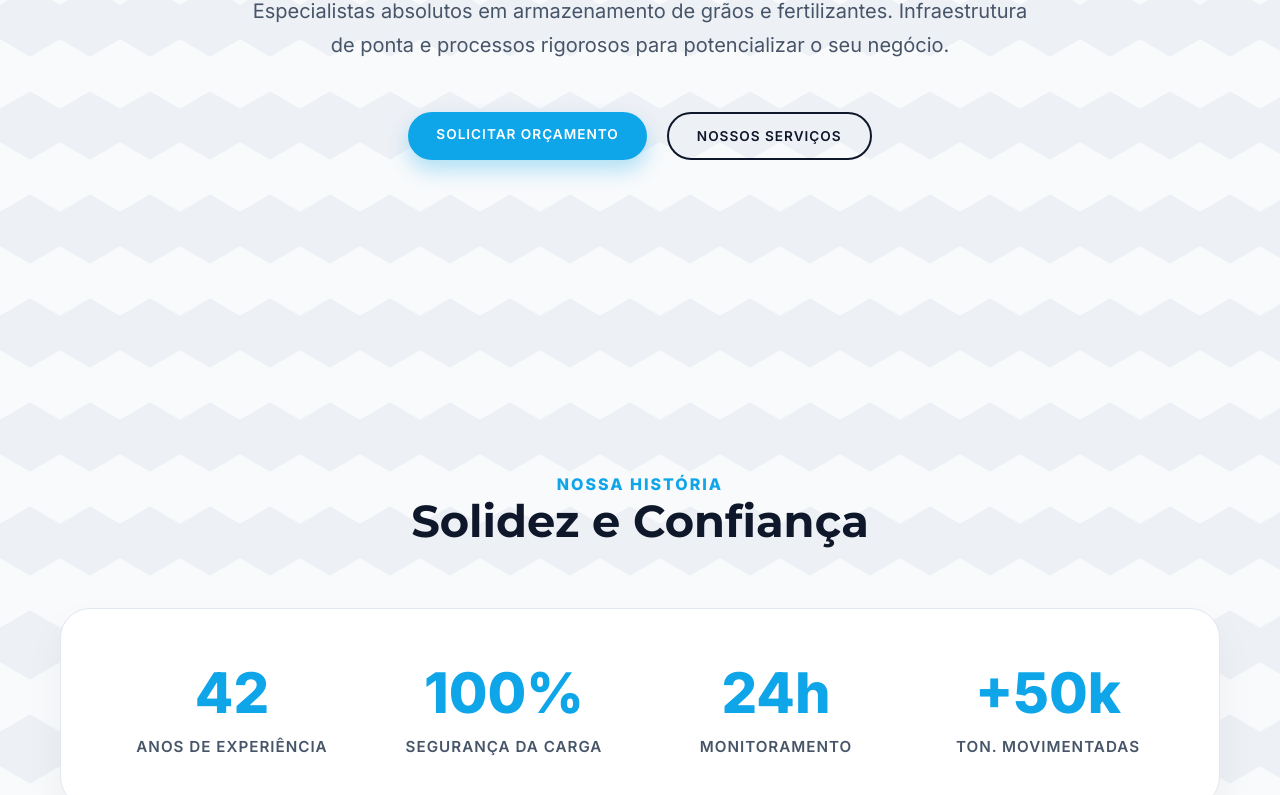
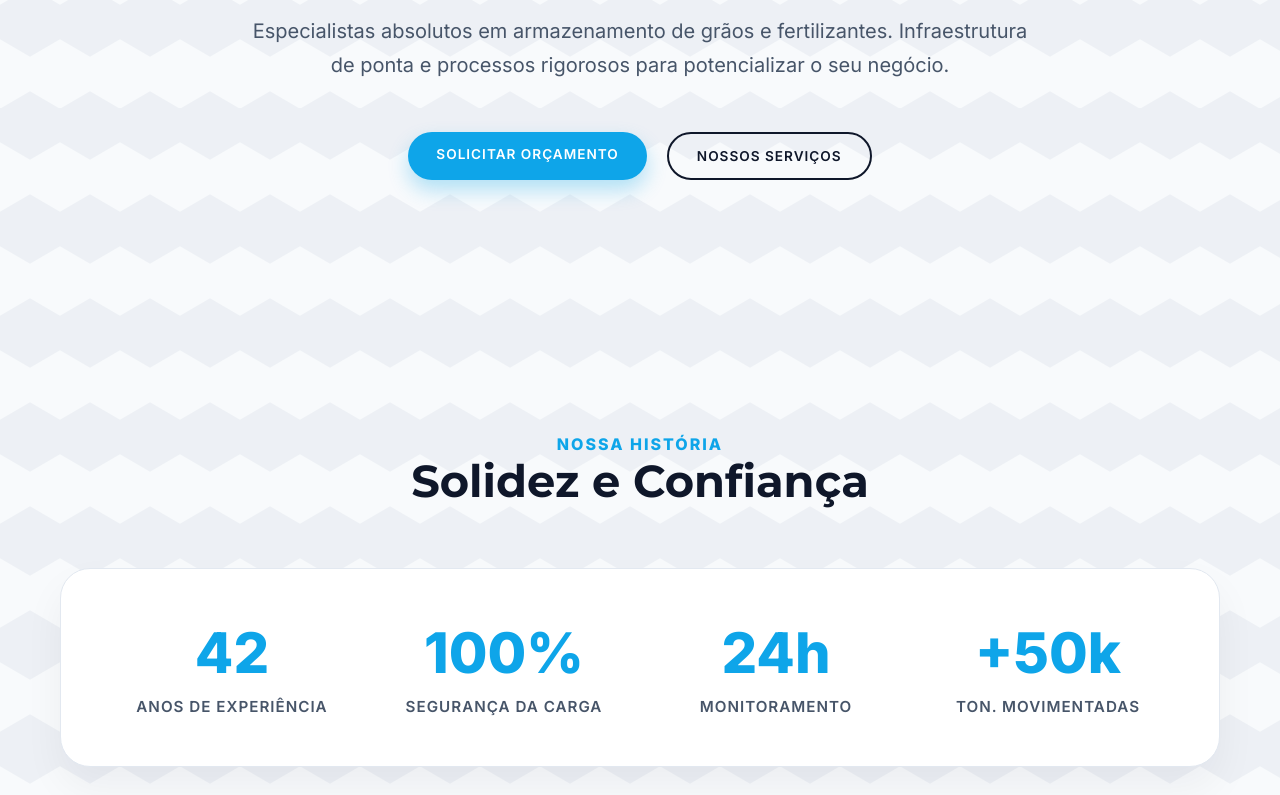
Before and after one commit to ferreiraebrito300384/site, a plain HTML site: page index.html in a window 1280 px wide. Shown: the part 446-1241 px from the top of the page. Drawn offline with Linux system fonts and the light colour scheme; no server answers.

Commit message:
Update index.html

```diff
--- a/index.html
+++ b/index.html
@@ -40,7 +40,7 @@
         a { text-decoration: none; color: inherit; }
 
         /* CORREÇÃO DOS ESPAÇAMENTOS (SECTIONS VS CONTAINERS) */
-        section { padding: 120px 0; }
+        section { padding: 80px 0; }
         .container { max-width: 1200px; margin: 0 auto; padding: 0 20px; }
 
         /* TICKER / FAIXA DE COTAÇÕES AO VIVO */
```
